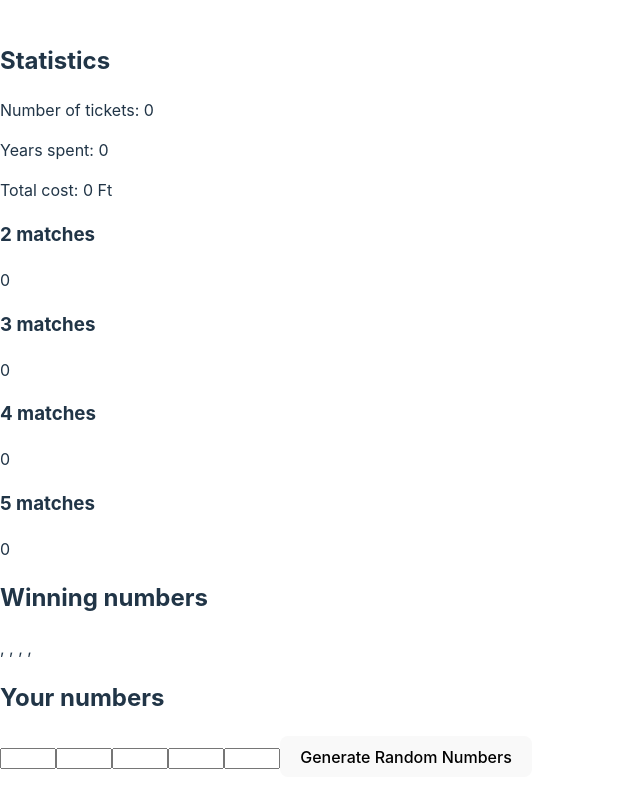
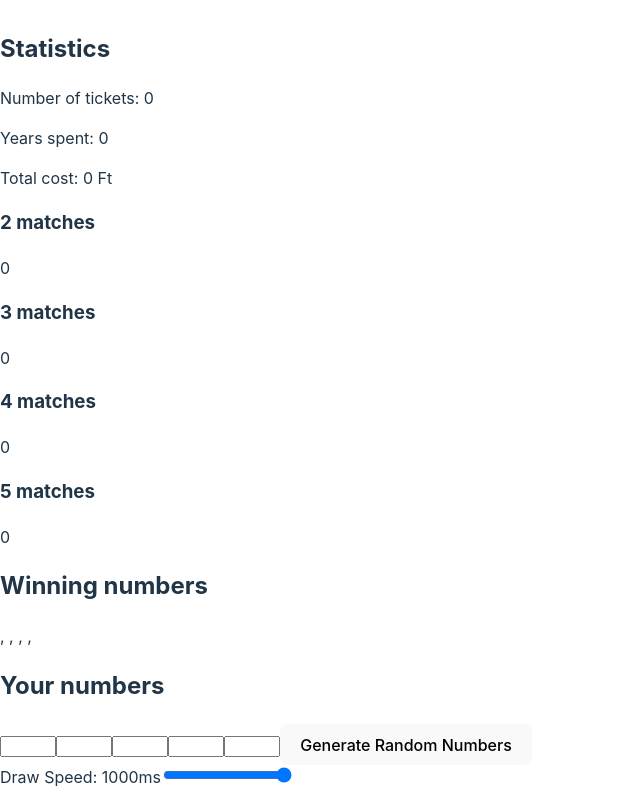
Before and after one commit to balazsotakomaiya/playground, a React (Vite) app in the folder lottery-simulator/: page / in a window 1280 px wide. Shown: the whole page, without its empty margins (0-640 px from the left). Built offline with nearby package versions, Linux system fonts and the light colour scheme.

Commit message:
Speed Slider Skeleton

```diff
--- a/lottery-simulator/src/App.tsx
+++ b/lottery-simulator/src/App.tsx
@@ -4,8 +4,12 @@ import { StatisticsCard } from "./components/StatisticsCard";
 import { MatchesCard } from "./components/MatchesCard";
 import { WinningNumbers } from "./components/WinningNumbers";
 import { NumbersInput } from "./components/NumbersInput";
+import { Milliseconds } from "./types.ts";
+import { SpeedSlider } from "./components/SpeedSlider";
 
 const COST_PER_DRAW = 300;
+const MIN_SPEED: Milliseconds = 1;
+const MAX_SPEED: Milliseconds = 1000;
 
 function App() {
     const [state, dispatch] = useReducer(reducer, initialState);
@@ -31,6 +35,15 @@ function App() {
                 }}
                 value={state.userNumbers}
             />
+
+            <SpeedSlider
+                minSpeed={MIN_SPEED}
+                maxSpeed={MAX_SPEED}
+                value={state.speed}
+                onChange={(newSpeed) => {
+                    dispatch({ type: 'SET_SPEED', payload: newSpeed })
+                }}
+            />
         </div>
     );
 }
--- /dev/null
+++ b/lottery-simulator/src/components/SpeedSlider/SpeedSlider.tsx
@@ -0,0 +1,31 @@
+import React from 'react';
+import { Milliseconds } from "../../types.ts";
+
+interface Props {
+    minSpeed: Milliseconds;
+    maxSpeed: Milliseconds;
+    value: Milliseconds;
+    onChange: (newSpeed: Milliseconds) => void;
+}
+
+const SpeedSlider: React.FC<Props> = ({ minSpeed, maxSpeed, value, onChange }) => {
+    const handleChange = (e: React.ChangeEvent<HTMLInputElement>) => {
+        onChange(Number(e.target.value));
+    };
+
+    return (
+        <div>
+            <label htmlFor="speed-slider">Draw Speed: {value}ms</label>
+            <input
+                id="speed-slider"
+                type="range"
+                min={minSpeed}
+                max={maxSpeed}
+                value={value}
+                onChange={handleChange}
+            />
+        </div>
+    );
+};
+
+export default SpeedSlider;
--- /dev/null
+++ b/lottery-simulator/src/components/SpeedSlider/index.ts
@@ -0,0 +1 @@
+export { default as SpeedSlider } from './SpeedSlider';
```
Also changed, not shown: 1 other file (tests, documents, lock files or other folders).
